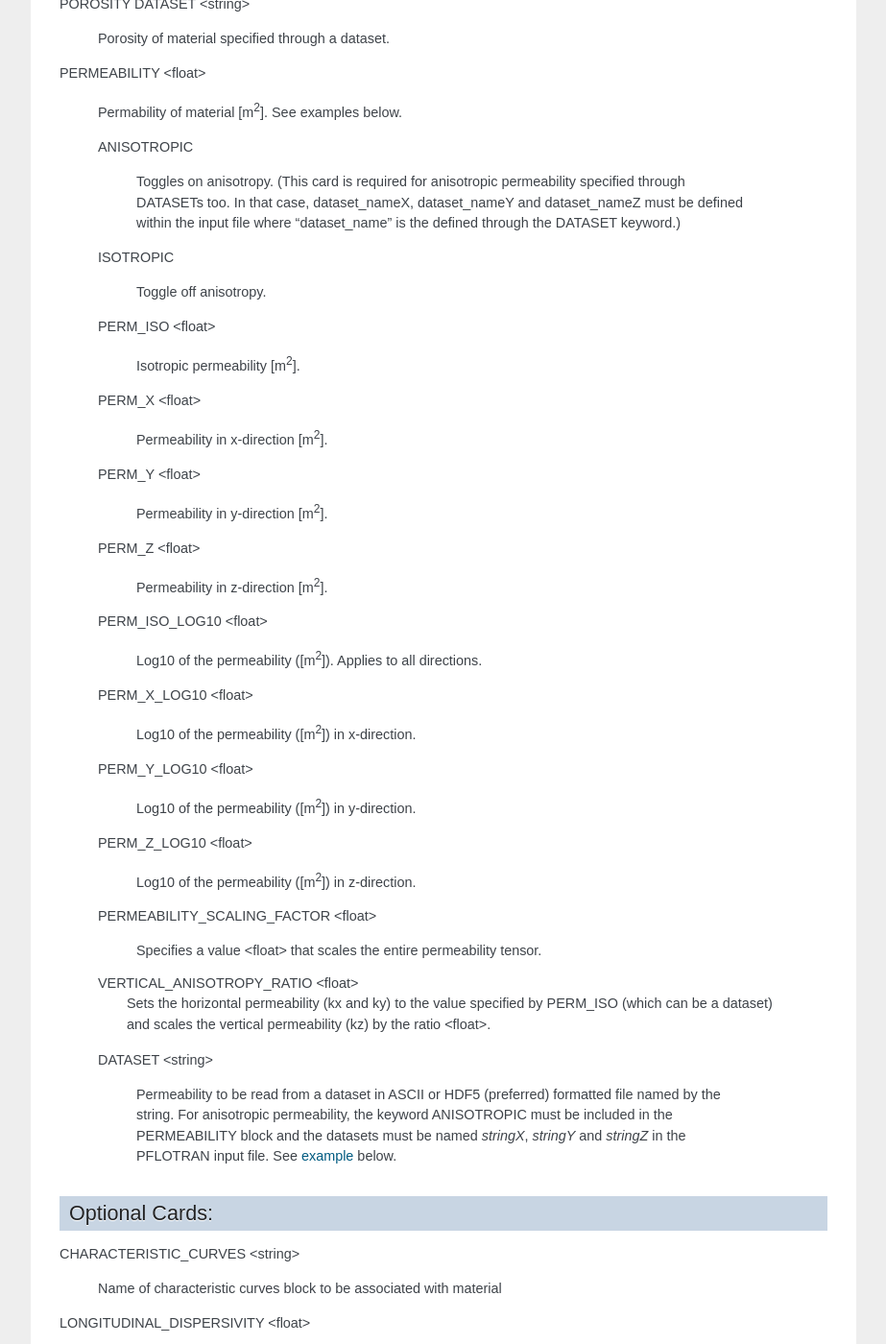
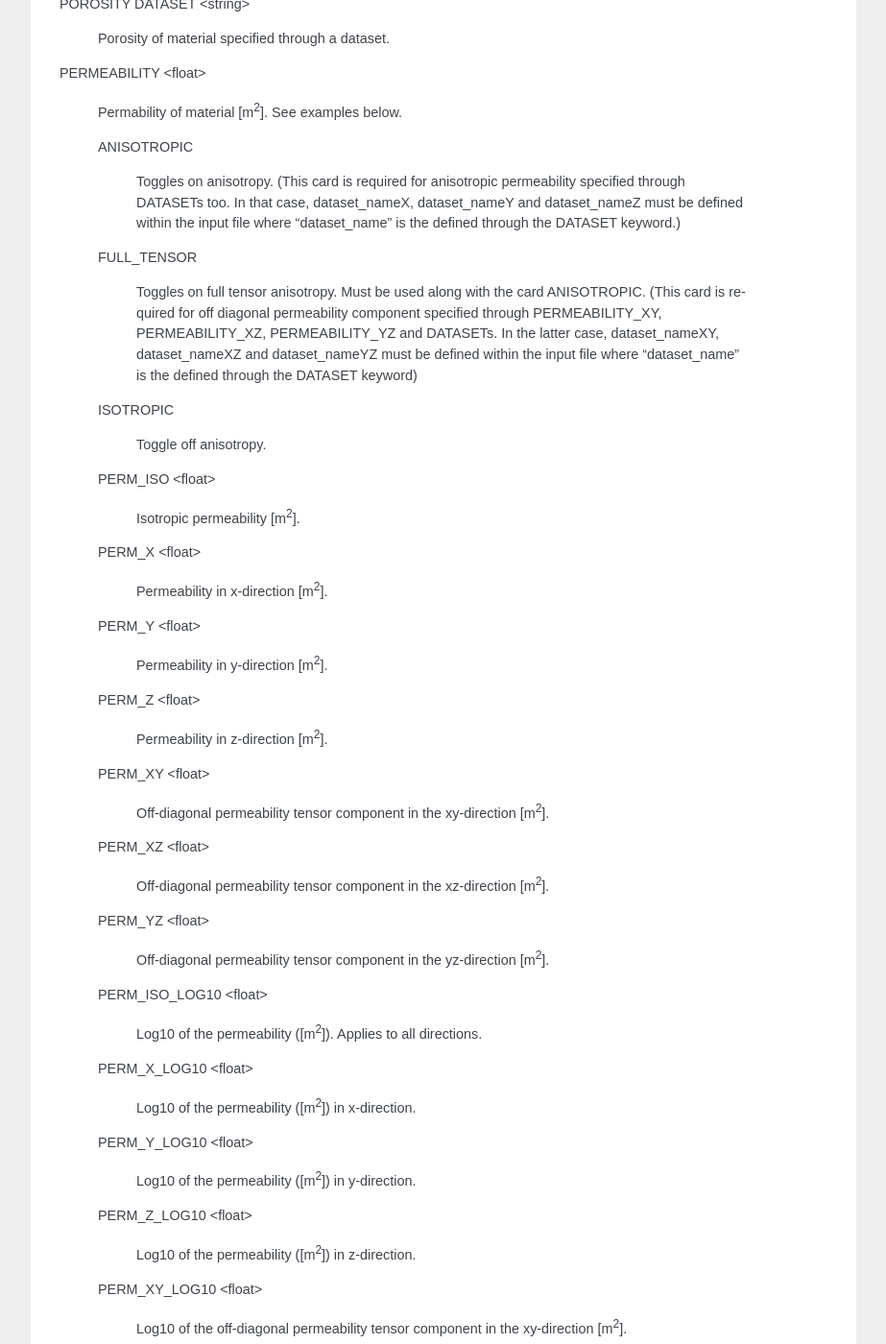
Before and after one commit to Miracloon/pflotran-documentation, a Sphinx documentation site: the page built from source/user_guide/cards/process_model_cards/material_property_card.rst, in a window 1280 px wide and 1400 px high, scrolled down 620 px. Shown: the whole window at 96% size, without its empty margins (318-1241 px from the left). Built offline with Sphinx 7.4.7, drawn with Linux system fonts in a browser that asks for light colours; some of the changed text lies outside the part shown.

Commit message:
Add documentation for full tensor permeability tensor

```diff
--- a/source/user_guide/cards/process_model_cards/grid_card.rst
+++ b/source/user_guide/cards/process_model_cards/grid_card.rst
@@ -75,8 +75,9 @@ INVERT_Z
 PERM_TENSOR_TO_SCALAR_MODEL <string>
  Specifies the algorithm for converting the diagonal permeability tensor
  to a scalar at a face for a flux calculation. Options include [LINEAR,
- FLOW, POTENTIAL]. Defaults: LINEAR for structured grids, and POTENTIAL for
- unstructured grids.
+ FLOW, POTENTIAL, FLOW_FULL_TENSOR]. _FULL_TENSOR option enable flow simulation
+ considering off-diagonal permeability components which occur when permeability principal directions are not aligned with the grid xyz axis. Defaults: LINEAR for structured grids,
+ and POTENTIAL for unstructured grids.
 
 MAX_CELLS_SHARING_A_VERTEX <int>
  Specifies the maximum number of cells sharing a single vertex. Necessary for expansing arrays used to read in complex grids where a vertex is shared by a large number of cells. Default = 24
--- a/source/user_guide/cards/process_model_cards/material_property_card.rst
+++ b/source/user_guide/cards/process_model_cards/material_property_card.rst
@@ -36,6 +36,10 @@ PERMEABILITY <float>
 
   Toggles on anisotropy.  (This card is required for anisotropic permeability specified through DATASETs too.  In that case, dataset_nameX, dataset_nameY and dataset_nameZ must be defined within the input file where "dataset_name" is the defined through the DATASET keyword.)
 
+ FULL_TENSOR
+
+   Toggles on full tensor anisotropy. Must be used along with the card ANISOTROPIC. (This card is required for off diagonal permeability component specified through PERMEABILITY_XY, PERMEABILITY_XZ, PERMEABILITY_YZ and DATASETs. In the latter case, dataset_nameXY, dataset_nameXZ and dataset_nameYZ must be defined within the input file where "dataset_name" is the defined through the DATASET keyword)
+
  ISOTROPIC
 
   Toggle off anisotropy.
@@ -56,6 +60,18 @@ PERMEABILITY <float>
 
   Permeability in z-direction [m\ :sup:`2`\].
 
+ PERM_XY <float>
+
+  Off-diagonal permeability tensor component in the xy-direction [m\ :sup:`2`\].
+
+ PERM_XZ <float>
+
+  Off-diagonal permeability tensor component in the xz-direction [m\ :sup:`2`\].
+
+ PERM_YZ <float>
+
+  Off-diagonal permeability tensor component in the yz-direction [m\ :sup:`2`\].
+
  PERM_ISO_LOG10 <float>
 
   Log10 of the permeability ([m\ :sup:`2`\]). Applies to all directions.
@@ -71,6 +87,18 @@ PERMEABILITY <float>
  PERM_Z_LOG10 <float>
 
   Log10 of the permeability ([m\ :sup:`2`\]) in z-direction.
+
+ PERM_XY_LOG10 <float>
+
+  Log10 of the  off-diagonal permeability tensor component in the xy-direction [m\ :sup:`2`\].
+
+ PERM_XZ_LOG10 <float>
+
+  Log10 of the off-diagonal permeability tensor component in the xz-direction [m\ :sup:`2`\].
+
+ PERM_YZ_LOG10 <float>
+
+  Log10 of the off-diagonal permeability tensor component in the yz-direction [m\ :sup:`2`\].
 
  PERMEABILITY_SCALING_FACTOR <float>
 
--- a/source/user_guide/cards/process_model_cards/output_card.rst
+++ b/source/user_guide/cards/process_model_cards/output_card.rst
@@ -64,7 +64,7 @@ Within the SNAPSHOT_FILE and OBSERVATION_FILE blocks (but not
 MASS_BALANCE_FILE), the variables to be saved can be specified:
 
  VARIABLES
-  Opens a block which lists variables to be included in the output file. Options include: PERMEABILITY, PERMEABILITY_X, PERMEABILITY_Y, PERMEABILITY_Z, LIQUID_PRESSURE, LIQUID_SATURATION, LIQUID_DENSITY, LIQUID_HEAD, LIQUID_MOBILITY, LIQUID_ENERGY, LIQUID_MOLE_FRACTIONS, LIQUID_MASS_FRACTIONS, GAS_PRESSURE, GAS_SATURATION, GAS_DENSITY, GAS_MOBILITY, GAS_ENERGY, GAS_MOLE_FRACTIONS, GAS_MASS_FRACTIONS, AIR_PRESSURE, CAPILLARY_PRESSURE, VAPOR_PRESSURE, SATURATION_PRESSURE, THERMODYNAMIC_STATE, TEMPERATURE, RESIDUAL, POROSITY, EFFECTIVE_POROSITY, TORTUOSITY, MINERAL_POROSITY, MAXIMUM_PRESSURE, OIL_PRESSURE, OIL_SATURATION, OIL_DENSITY, OIL_MOBILITY, OIL_ENERGY, SOIL_COMPRESSIBILITY, SOIL_REFERENCE_PRESSURE, PROCESS_ID, VOLUME, MATERIAL_ID.  To obtain the most up to date list, look in output.F90:OutputVariableRead().
+  Opens a block which lists variables to be included in the output file. Options include: PERMEABILITY, PERMEABILITY_X, PERMEABILITY_Y, PERMEABILITY_Z, PERMEABILITY_XY, PERMEABILITY_XZ, PERMEABILITY_YZ, LIQUID_PRESSURE, LIQUID_SATURATION, LIQUID_DENSITY, LIQUID_HEAD, LIQUID_MOBILITY, LIQUID_ENERGY, LIQUID_MOLE_FRACTIONS, LIQUID_MASS_FRACTIONS, GAS_PRESSURE, GAS_SATURATION, GAS_DENSITY, GAS_MOBILITY, GAS_ENERGY, GAS_MOLE_FRACTIONS, GAS_MASS_FRACTIONS, AIR_PRESSURE, CAPILLARY_PRESSURE, VAPOR_PRESSURE, SATURATION_PRESSURE, THERMODYNAMIC_STATE, TEMPERATURE, RESIDUAL, POROSITY, EFFECTIVE_POROSITY, TORTUOSITY, MINERAL_POROSITY, MAXIMUM_PRESSURE, OIL_PRESSURE, OIL_SATURATION, OIL_DENSITY, OIL_MOBILITY, OIL_ENERGY, SOIL_COMPRESSIBILITY, SOIL_REFERENCE_PRESSURE, PROCESS_ID, VOLUME, MATERIAL_ID.  To obtain the most up to date list, look in output.F90:OutputVariableRead().
   If you do not include the ``VARIABLES`` block, then a default list of variables
   will be populated dependent on the flow mode. However, if you prefer no
   default output, you can turn defaults off by including ``NO_FLOW_VARIABLES``
```
